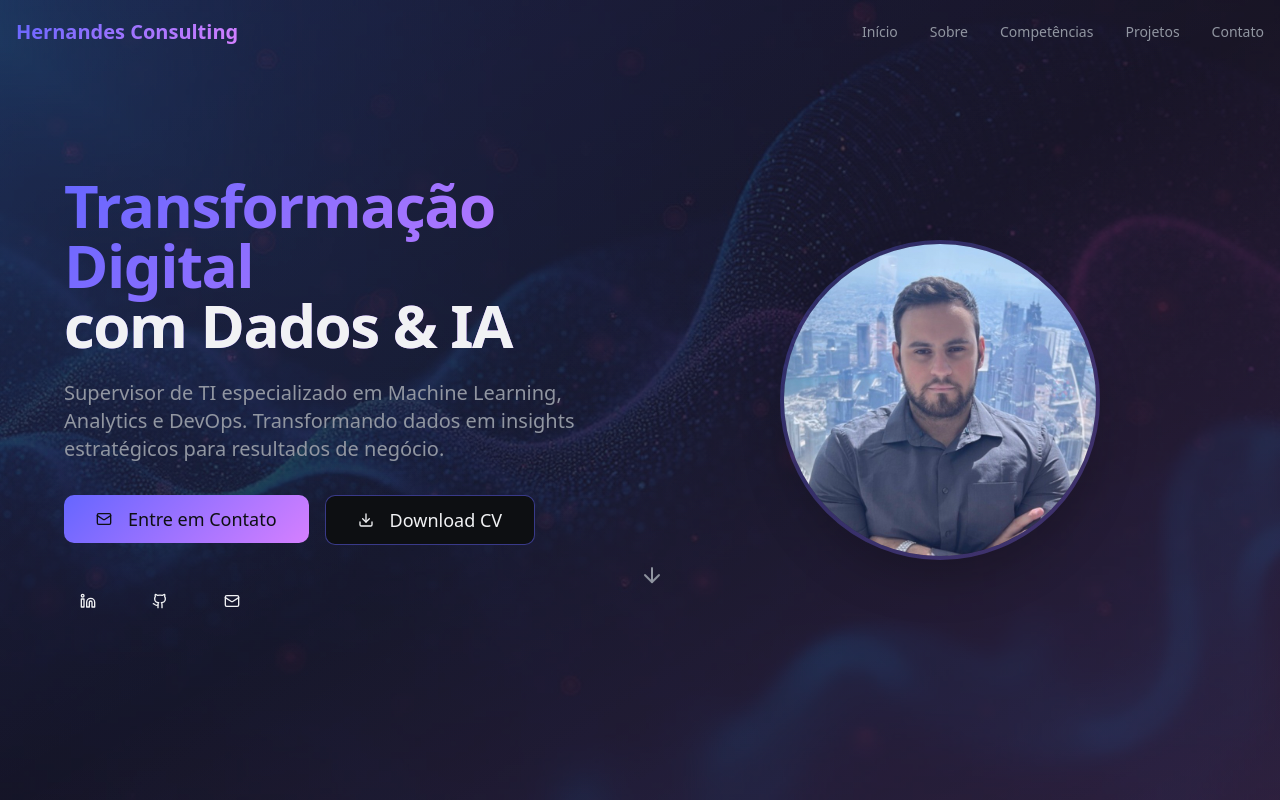
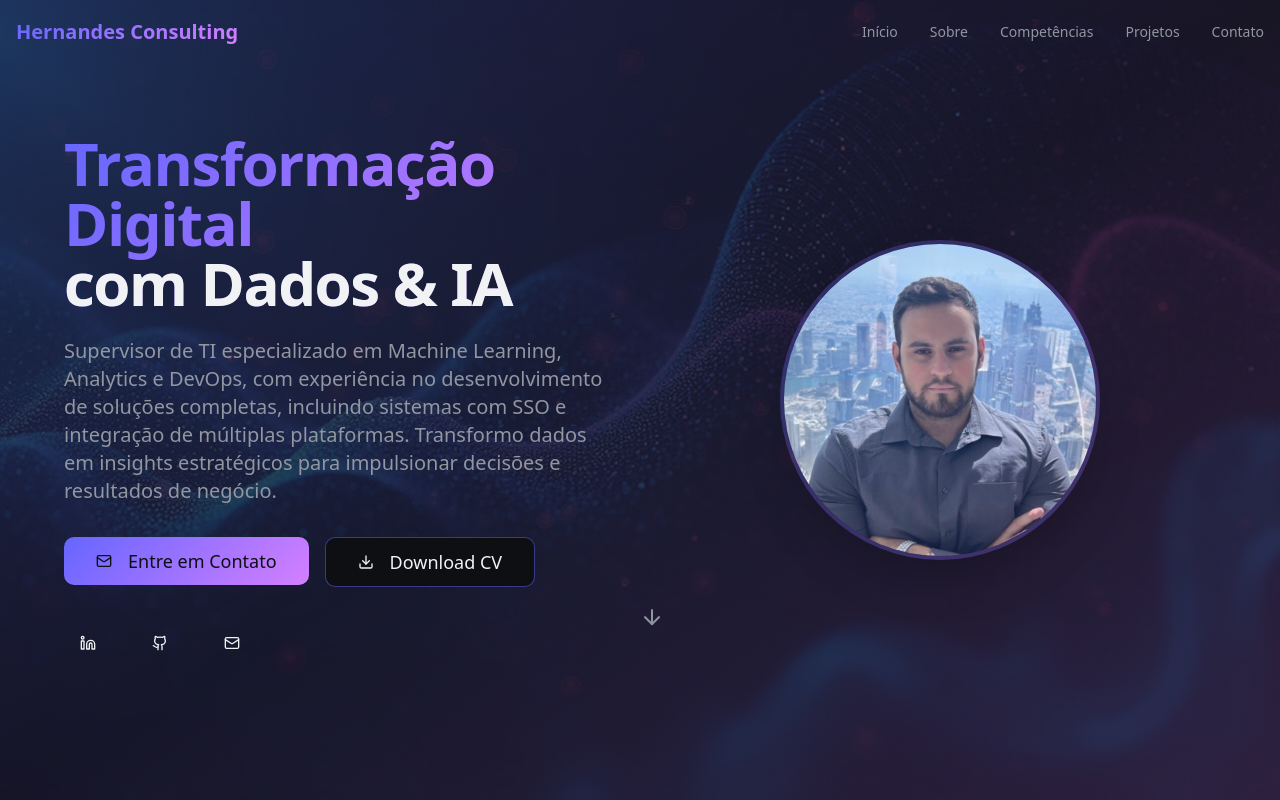
Before and after one commit to viHernandes/homePage, a React (Vite) app: page / in a window 1280 px wide. Shown: the top 800 px of the page. Built offline with nearby package versions, Linux system fonts and the light colour scheme.

Commit message:
ajuste na tela inicial

```diff
--- a/src/components/portfolio/hero-section.tsx
+++ b/src/components/portfolio/hero-section.tsx
@@ -40,8 +40,12 @@ export function HeroSection() {
             </h1>
 
             <p className="text-lg md:text-xl text-muted-foreground mb-8 leading-relaxed">
-              Supervisor de TI especializado em Machine Learning, Analytics e DevOps.
-              Transformando dados em insights estratégicos para resultados de negócio.
+       Supervisor de TI especializado em Machine Learning, Analytics e DevOps,
+       com experiência no desenvolvimento de soluções completas, incluindo sistemas com SSO e
+       integração de múltiplas plataformas.
+       Transformo dados em insights estratégicos para impulsionar decisões e resultados de negócio.
+
+
             </p>
 
           <div className="flex flex-col sm:flex-row gap-4 justify-center lg:justify-start mb-8">
```
